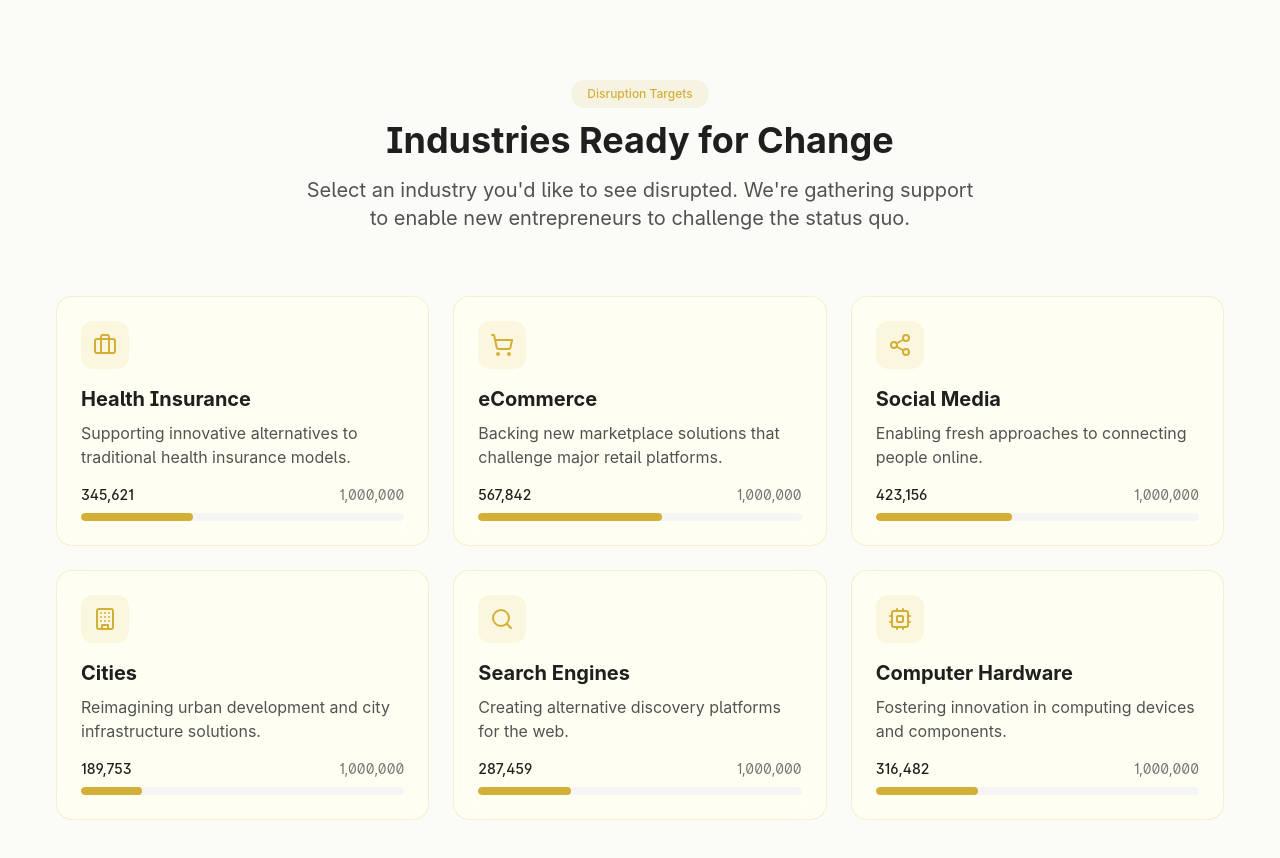
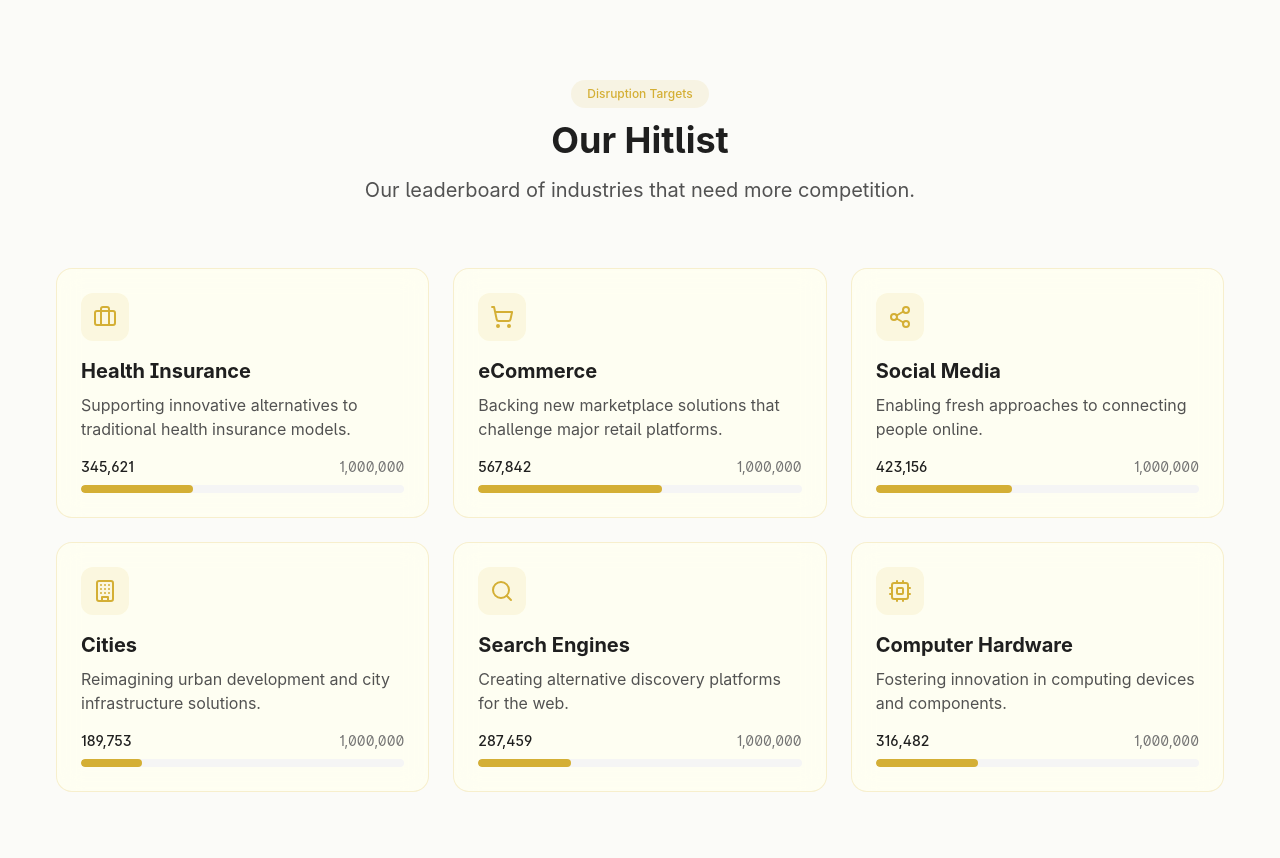
Before and after one commit to EBITDA420/decimate-marketplace, a React (Vite) app: page / in a window 1280 px wide. Shown: the part 800-1658 px from the top of the page. Built offline with nearby package versions, Linux system fonts and the light colour scheme; a web font is replaced by a local one.

Commit message:
Update industry section text
Updates the header and subheader text in the industry section.

```diff
--- a/src/components/IndustrySection.tsx
+++ b/src/components/IndustrySection.tsx
@@ -182,7 +182,7 @@ const IndustrySection = () => {
               isVisible ? "opacity-100" : "opacity-0 translate-y-4"
             )}
           >
-            Industries Ready for Change
+            Our Hitlist
           </h2>
 
           <p
@@ -191,7 +191,7 @@ const IndustrySection = () => {
               isVisible ? "opacity-100" : "opacity-0 translate-y-4"
             )}
           >
-            Select an industry you'd like to see disrupted. We're gathering support to enable new entrepreneurs to challenge the status quo.
+            Our leaderboard of industries that need more competition.
           </p>
         </div>
 
```
